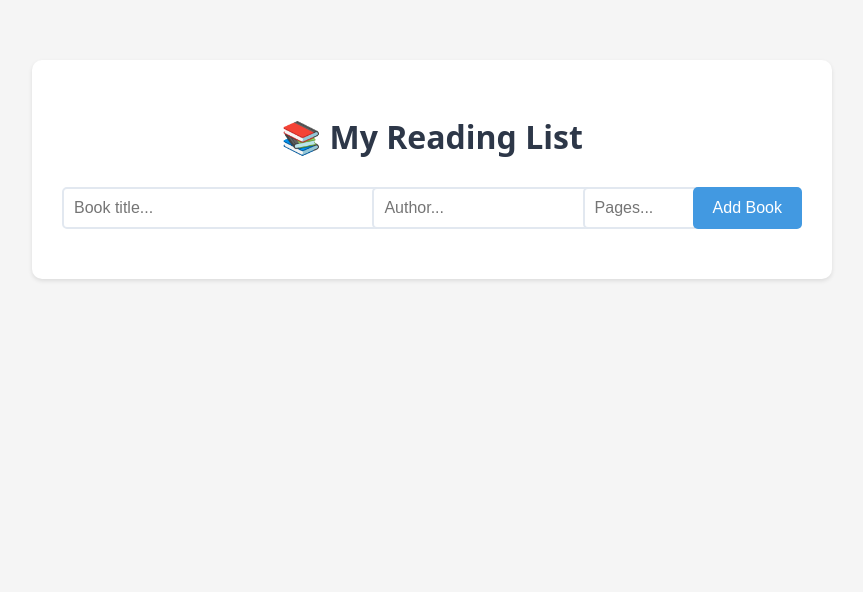
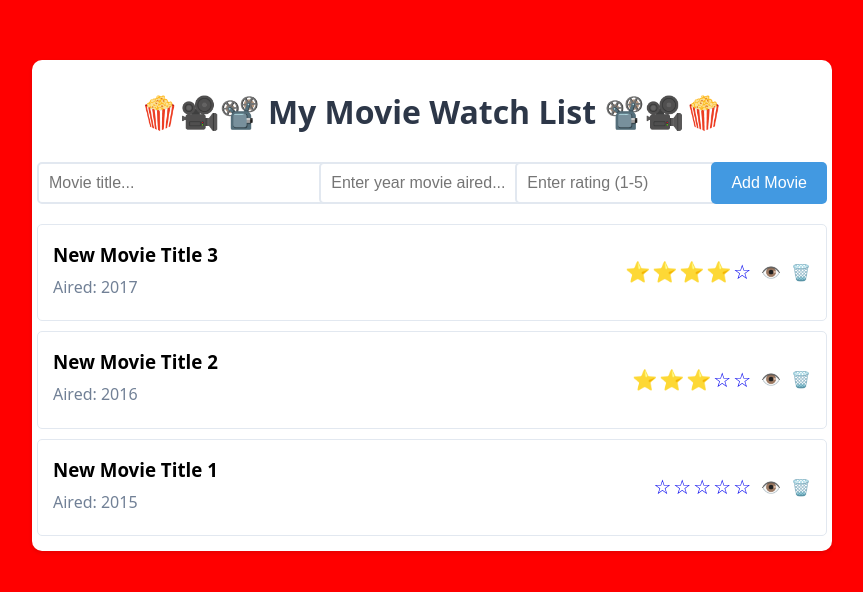
Before and after one commit to da0134xh/Module8Part2, a Flask app: page / in a window 1280 px wide. Shown: the top 592 px of the page, without its empty margins (208-1071 px from the left). Run offline with Flask 3, Linux system fonts and the light colour scheme; data comes from the database, SQL or seed files in the repository; both versions use the stored data as it was after the commit.

Commit message:
Final Commit

```diff
--- a/app.py
+++ b/app.py
@@ -5,66 +5,70 @@ from datetime import datetime
 app = Flask(__name__)
 
 # Configure SQLite database
-app.config['SQLALCHEMY_DATABASE_URI'] = 'sqlite:///books.db'
+app.config['SQLALCHEMY_DATABASE_URI'] = 'sqlite:///movies.db'
 app.config['SQLALCHEMY_TRACK_MODIFICATIONS'] = False
 db = SQLAlchemy(app)
 
-# Define Book Model
-class Book(db.Model):
+# Define Movie Model
+class Movie(db.Model):
     id = db.Column(db.Integer, primary_key=True)
     title = db.Column(db.String(200), nullable=False)
-    author = db.Column(db.String(100))
-    pages = db.Column(db.Integer)
-    completed = db.Column(db.Boolean, default=False)
-    rating = db.Column(db.Integer)  # 1-5 stars
-    started_at = db.Column(db.DateTime, default=datetime.utcnow)
+    year_aired = db.Column(db.Integer)
+    watched = db.Column(db.Boolean, default=False)
+    rating = db.Column(db.Integer, default=1)  # 1-5 stars
 
     def __repr__(self):
-        return f'<Book {self.title} by {self.author}>'
+        return f'<Movie {self.title}>'
 
 # Create database tables
 with app.app_context():
     db.create_all()
 
+#For home page
 @app.route('/')
 def index():
-    books = Book.query.order_by(Book.started_at.desc()).all()
-    return render_template('index.html', books=books)
+    movies = Movie.query.order_by(Movie.title.desc()).all()
+    range_values = range(1, 6) # Ratings from 1 to 5 stars
+    return render_template('index.html', movies=movies, range_values=range_values)
 
+#Adds movies to DB
 @app.route('/add', methods=['POST'])
 def add():
     title = request.form.get('title')
-    author = request.form.get('author')
-    pages = request.form.get('pages')
+    year_aired = request.form.get('year_aired')
+    rating = request.form.get('rating')
 
-    if title and author:  # Basic validation
-        new_book = Book(
+    if title and year_aired and rating:  # Basic validation
+        new_movie = Movie(
             title=title,
-            author=author,
-            pages=int(pages) if pages else None
+            year_aired=int(year_aired),
+            rating=int(rating)
         )
-        db.session.add(new_book)
+        db.session.add(new_movie)
         db.session.commit()
     return redirect(url_for('index'))
 
-@app.route('/toggle/<int:book_id>')
-def toggle(book_id):
-    book = Book.query.get_or_404(book_id)
-    book.completed = not book.completed
+#Updates whether watched or not watched
+@app.route('/toggle/<int:movie_id>')
+def toggle(movie_id):
+    movie = Movie.query.get_or_404(movie_id)
+    movie.watched = not movie.watched
     db.session.commit()
     return redirect(url_for('index'))
 
-@app.route('/rate/<int:book_id>/<int:rating>')
-def rate(book_id, rating):
-    book = Book.query.get_or_404(book_id)
-    book.rating = rating
+#Updates rating
+@app.route('/rate/<int:movie_id>/<int:rating>')
+def rate(movie_id, rating):
+    movie = Movie.query.get_or_404(movie_id)
+    movie.rating = rating
     db.session.commit()
     return redirect(url_for('index'))
 
-@app.route('/delete/<int:book_id>')
-def delete(book_id):
-    book = Book.query.get_or_404(book_id)
-    db.session.delete(book)
+#Deletes movie from list
+@app.route('/delete/<int:movie_id>')
+def delete(movie_id):
+    movie = Movie.query.get_or_404(movie_id)
+    db.session.delete(movie)
     db.session.commit()
     return redirect(url_for('index'))
 
--- a/templates/index.html
+++ b/templates/index.html
@@ -3,8 +3,8 @@
 <head>
     <meta charset="UTF-8">
     <meta name="viewport" content="width=device-width, initial-scale=1.0">
-    <meta name="description" content="Track your reading list and rate your favorite books!">
-    <title>Book Reading Tracker</title>
+    <meta name="description" content="Track movies you've watched!">
+    <title>Movie Watch List Tracker</title>
     <style>
         body {
             font-family: system-ui, sans-serif;
@@ -12,12 +12,12 @@
             max-width: 800px;
             margin: 40px auto;
             padding: 20px;
-            background-color: #f5f5f5;
+            background-color: red;
         }
 
         .container {
             background-color: white;
-            padding: 30px;
+            padding: 5px;
             border-radius: 10px;
             box-shadow: 0 2px 4px rgba(0, 0, 0, 0.1);
         }
@@ -53,11 +53,11 @@
             font-size: 16px;
         }
 
-        .books-list {
+        .movies-list {
             margin-top: 20px;
         }
 
-        .book-item {
+        .movie-item {
             display: flex;
             flex-wrap: wrap;
             align-items: center;
@@ -67,24 +67,24 @@
             border-radius: 5px;
         }
 
-        .book-item.completed {
+        .movie-item.completed {
             background-color: #f8fafc;
         }
 
-        .book-item.pending {
+        .movie-item.pending {
             background-color: white;
         }
 
-        .book-details h3 {
+        .movie-details h3 {
             margin: 0;
         }
 
-        .book-details h3.completed {
+        .movie-details h3.completed {
             text-decoration: line-through;
-            color: #718096;
+            color: red;
         }
 
-        .book-details p {
+        .movie-details p {
             margin: 5px 0;
             color: #718096;
         }
@@ -110,65 +110,67 @@
 </head>
 <body>
     <div class="container">
-        <h1>📚 My Reading List</h1>
+        <h1>🍿🎥📽️ My Movie Watch List 📽️🎥🍿</h1>
 
         <form action="{{ url_for('add') }}" method="post">
             <div style="flex: 2 1 200px;">
                 <input
                     type="text"
                     name="title"
-                    placeholder="Book title..."
+                    placeholder="Movie title..."
                     required
-                    aria-label="Book title">
+                    aria-label="Movie title">
             </div>
             <div style="flex: 1 1 150px;">
                 <input
                     type="text"
-                    name="author"
-                    placeholder="Author..."
+                    name="year_aired"
+                    placeholder="Enter year movie aired..."
                     required
-                    aria-label="Author">
+                    aria-label="Year Aired">
             </div>
-            <div style="flex: 0 1 100px;">
+            <div style="flex: 1 1 150px;">
                 <input
                     type="number"
-                    name="pages"
-                    placeholder="Pages..."
-                    aria-label="Number of pages">
+                    name="rating"
+                    placeholder="Enter rating (1-5)"
+                    required
+                    aria-label="Movie Rating"
+                    min="1"
+                    max="5">
             </div>
-            <button type="submit">Add Book</button>
+            <button type="submit">Add Movie</button>
         </form>
 
-        <div class="books-list">
-            {% for book in books %}
-            <div class="book-item {% if book.completed %}completed{% else %}pending{% endif %}">
-                <div class="book-details" style="flex: 1 1 200px;">
-                    <h3 class="{% if book.completed %}completed{% endif %}">
-                        {{ book.title }}
+        <div class="movies-list">
+            {% for movie in movies %}
+            <div class="movie-item {% if movie.watched %}completed{% else %}pending{% endif %}">
+                <div class="movie-details" style="flex: 1 1 200px;">
+                    <h3 class="{% if movie.watched %}completed{% endif %}">
+                        {{ movie.title }}
                     </h3>
                     <p>
-                        by {{ book.author }}
-                        {% if book.pages %} • {{ book.pages }} pages{% endif %}
+                        Aired: {{ movie.year_aired }}
                     </p>
                 </div>
 
                 <div style="display: flex; align-items: center; gap: 10px;">
                     <div class="rating">
                         {% for i in range_values %}
-                        <a href="{{ url_for('rate', book_id=book.id, rating=i) }}"
-                           aria-label="Rate {{ book.title }} {{ i }} stars">
-                            {% if book.rating >= i %}⭐{% else %}☆{% endif %}
+                        <a href="{{ url_for('rate', movie_id=movie.id, rating=i) }}"
+                           aria-label="Rate {{ movie.title }} {{ i }} stars">
+                            {% if movie.rating and movie.rating >= i %}⭐{% else %}☆{% endif %}
                         </a>
                         {% endfor %}
                     </div>
 
-                    <a href="{{ url_for('toggle', book_id=book.id) }}"
-                       aria-label="Toggle completion of {{ book.title }}">
-                        {% if book.completed %}🔄{% else %}✅{% endif %}
+                    <a href="{{ url_for('toggle', movie_id=movie.id) }}"
+                       aria-label="Toggle completion of {{ movie.title }}">
+                        {% if movie.watched %}❌{% else %}👁️{% endif %}
                     </a>
 
-                    <a href="{{ url_for('delete', book_id=book.id) }}"
-                       aria-label="Delete {{ book.title }}">
+                    <a href="{{ url_for('delete', movie_id=movie.id) }}"
+                       aria-label="Delete {{ movie.title }}">
                         🗑️
                     </a>
                 </div>
```
Also changed, not shown: instance/movies.db (added).
